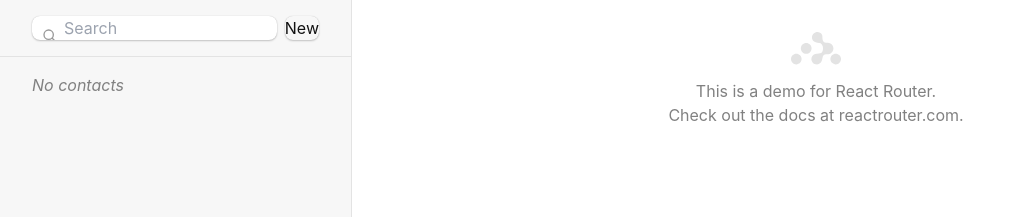
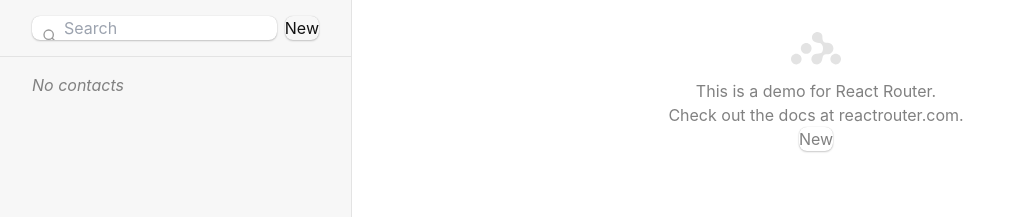
Before and after one commit to ManojBaasha/kms, a React (Vite) app: page / in a window 1280 px wide. Shown: the top 217 px of the page, without its empty margins (0-1026 px from the left). Built offline with nearby package versions, Linux system fonts and the light colour scheme.

Commit message:
added new contact feature on main page

```diff
--- a/src/main.jsx
+++ b/src/main.jsx
@@ -37,7 +37,11 @@ const router = createBrowserRouter([
         errorElement: <ErrorPage />,
         children: [
 
-          { index: true, element: <Index /> },
+          {
+            index: true,
+            element: <Index /> ,
+            action: rootAction, // function to create a new contact page
+          },
           {
             path: "contacts/:contactId",
             element: <Contact />,
--- a/src/routes/index.jsx
+++ b/src/routes/index.jsx
@@ -1,3 +1,7 @@
+import {
+  Form,
+} from "react-router-dom";
+
 export default function Index() {
     return (
       <p id="zero-state">
@@ -8,6 +12,9 @@ export default function Index() {
           the docs at reactrouter.com
         </a>
         .
+        <Form method="post">
+            <button type="submit">New</button>
+        </Form>
       </p>
     );
   }
```
